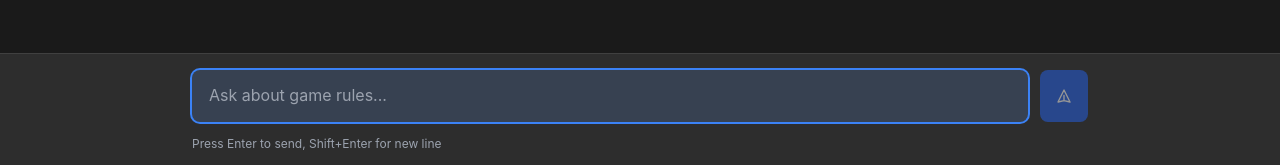
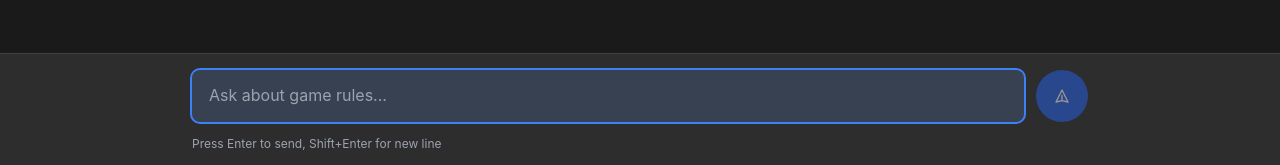
Before and after one commit to PhilNel/vue-boardgame-assistant, a Vue app: page / in a window 1280 px wide. Shown: the part 632-797 px from the top of the page. Built offline with nearby package versions, Linux system fonts and the light colour scheme.

Commit message:
feat: Made send button round and removed thinking text from assistant loader

```diff
--- a/src/components/LoadingSpinner.vue
+++ b/src/components/LoadingSpinner.vue
@@ -12,7 +12,7 @@
         <div class="w-2 h-2 bg-chat-text-secondary rounded-full loading-dot"></div>
         <div class="w-2 h-2 bg-chat-text-secondary rounded-full loading-dot"></div>
       </div>
-      <span class="text-chat-text-secondary text-sm ml-2">{{ message || 'Thinking...' }}</span>
+      <span class="text-chat-text-secondary text-sm ml-2">{{ message }}</span>
     </div>
   </div>
 </template>
--- a/src/components/MessageInput.vue
+++ b/src/components/MessageInput.vue
@@ -28,7 +28,7 @@
         <button
           @click="handleSend"
           :disabled="!canSend || !message.trim()"
-          class="btn-primary flex items-center justify-center space-x-1 sm:space-x-2 px-3 sm:px-4 min-h-[52px] flex-shrink-0 self-start"
+          class="btn-primary flex items-center justify-center rounded-full w-[52px] h-[52px] flex-shrink-0 self-start"
           :class="{ 'opacity-50 cursor-not-allowed': !canSend || !message.trim() }"
         >
 
```
